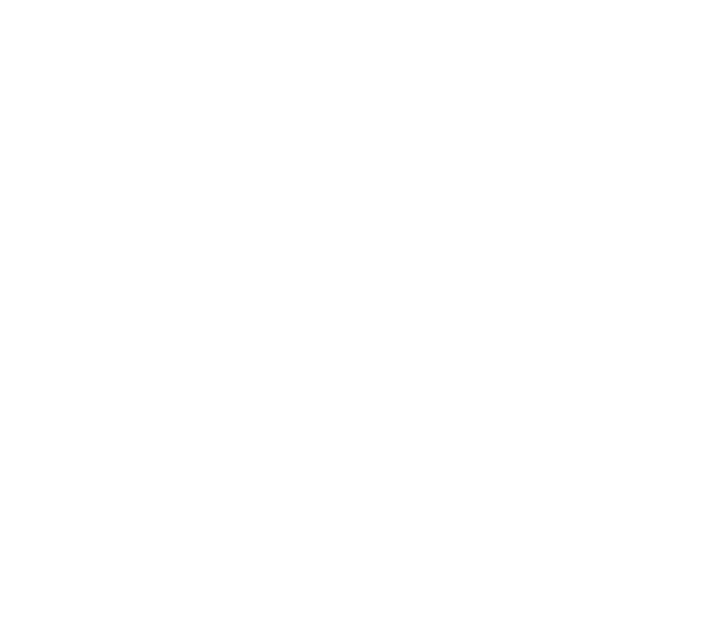
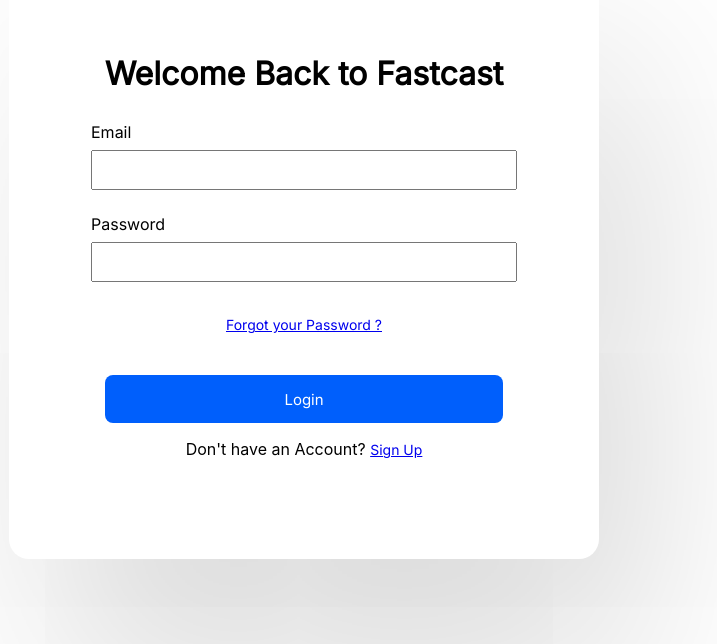
Before and after one commit to ATICHOF/insea-workshop-front, a React (Create React App) app: page / in a window 1280 px wide. Shown: the part 156-800 px from the top of the page, without its empty margins (464-1181 px from the left). Built offline with nearby package versions, Linux system fonts and the light colour scheme.

Commit message:
adding routes

```diff
--- a/src/App.js
+++ b/src/App.js
@@ -1,11 +1,21 @@
 import React from 'react'
-
+import {Route, Routes} from 'react-router-dom'
+import ForgotPass from './containers/ForgotPass'
+import Home from './containers/Home'
+import Login from './containers/Login'
+import RestPass from './containers/PasswordReset'
+import SignUp from './containers/SignUp'
 
 const App = () => {
   return (
-    <div>
-
-    </div>
+<Routes>
+  <Route path='/' element={<Login/>}/>
+  <Route exact path='/login' element={<Login/>}/>
+  <Route exact  path="/home" element={<Home/>}/>
+  <Route exact path='/Signup' element={<SignUp/>} />
+  <Route exact path='/forgotpass' element={<ForgotPass/>} />
+  <Route exact path='/passreset' element={<RestPass/>}/>
+</Routes>
   )
 }
 
--- a/src/components/ui/LinkButton.js
+++ b/src/components/ui/LinkButton.js
@@ -1,8 +1,8 @@
 import React from 'react'
 import '../../styles/component.css'
-const LinkButton = ({text}) => {
+const LinkButton = ({text,link}) => {
   return (
-    <span className='linktext'><a href='#'>{text}</a></span>
+    <label className='linktext'><a href={link}>{text}</a></label>
   )
 }
 
--- a/src/containers/ForgotPass.js
+++ b/src/containers/ForgotPass.js
@@ -10,7 +10,7 @@
         <p>it's okey, we got you! What's your Email address?</p>
         <Input name="Email"/>
         <Button textbtn="Reset Password"/>
-        <p>Oh wait! I remembered ! Back to <LinkButton text="Sign in"/> </p>
+        <p>Oh wait! I remembered ! Back to <LinkButton text="Sign in" link={"Login"}/> </p>
     </div>
   )
 }
--- /dev/null
+++ b/src/containers/Home.js
@@ -0,0 +1,9 @@
+import React from 'react'
+
+const Home = () => {
+  return (
+    <div>Home</div>
+  )
+}
+
+export default Home
--- a/src/containers/Login.js
+++ b/src/containers/Login.js
@@ -9,9 +9,9 @@
         <h1>Welcome Back to Fastcast</h1>
         <Input name="Email"/>
         <Input name="Password"/>
-        <p><LinkButton text='Forgot your Password ?'/></p>
+        <p><LinkButton text='Forgot your Password ?' link={"/forgotpass"} /></p>
         <Button textbtn="Login"/>
-        <p color='#666666'>Don't have an Account? <LinkButton text="Sign Up"/></p>
+        <p color='#666666'>Don't have an Account? <LinkButton text="Sign Up" link={"signup"}/></p>
     </div>
   )
 }
--- a/src/containers/SignUp.js
+++ b/src/containers/SignUp.js
@@ -10,7 +10,7 @@
         <Input name="Name"/>
         <Input name="Email"/>
         <Input name="Password"/>
-        <p><LinkButton text='Forgot Password ?'/></p>
+        <p><LinkButton text='Forgot Password ?' link={"/forgotpass"}/></p>
         <Button textbtn="Sign In"/>
     </div>
   )
--- a/src/index.js
+++ b/src/index.js
@@ -3,10 +3,13 @@
 import './index.css';
 import App from './App';
 import reportWebVitals from './reportWebVitals';
+import { BrowserRouter } from 'react-router-dom';
 
 ReactDOM.render(
   <React.StrictMode>
+    <BrowserRouter>
     <App />
+    </BrowserRouter>
   </React.StrictMode>,
   document.getElementById('root')
 );
--- a/src/styles/container.css
+++ b/src/styles/container.css
@@ -11,7 +11,6 @@
     height: 497px;
     left: 473px;
     top: 100px;
-    margin: 50%;
 
     /* Light/White */
 
```
